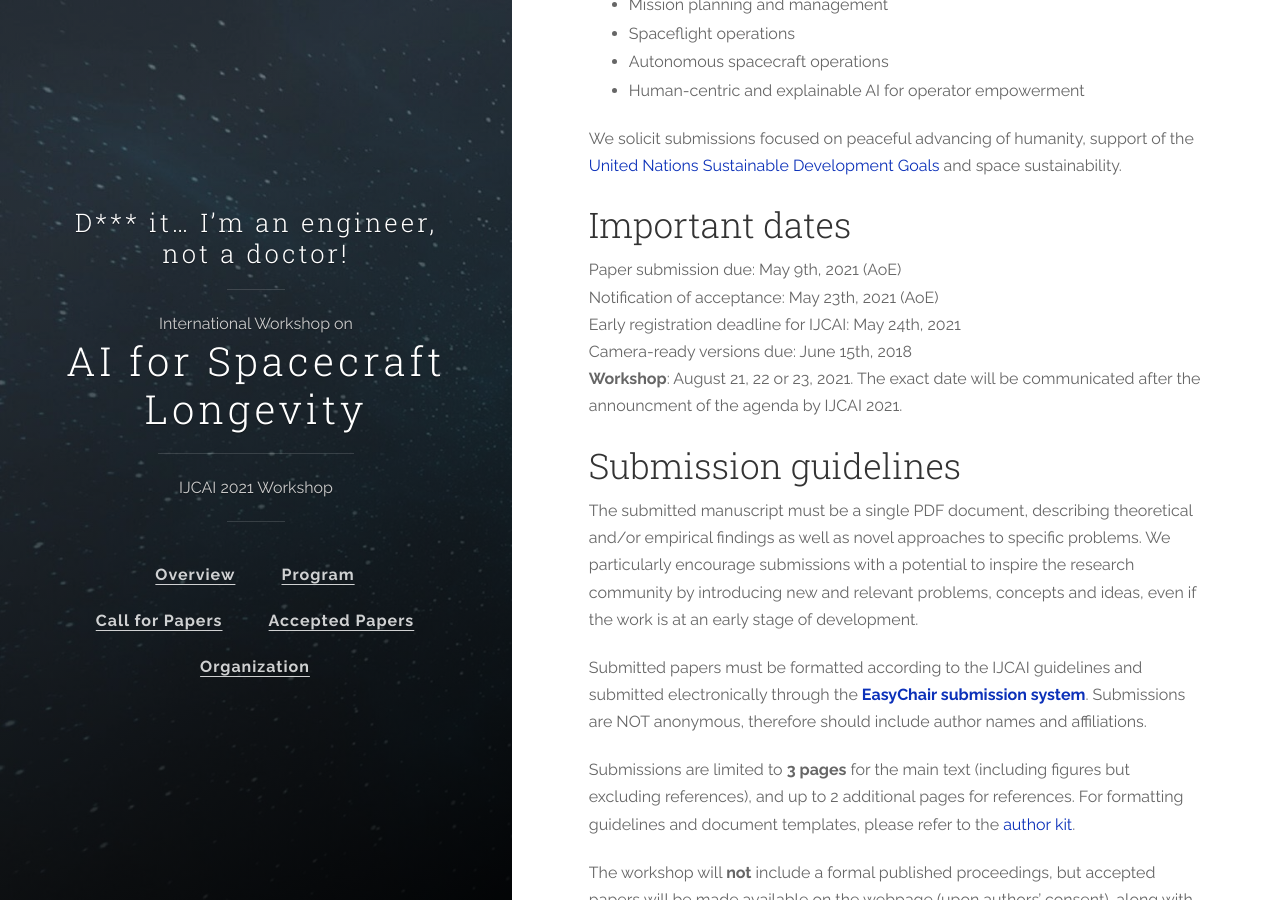
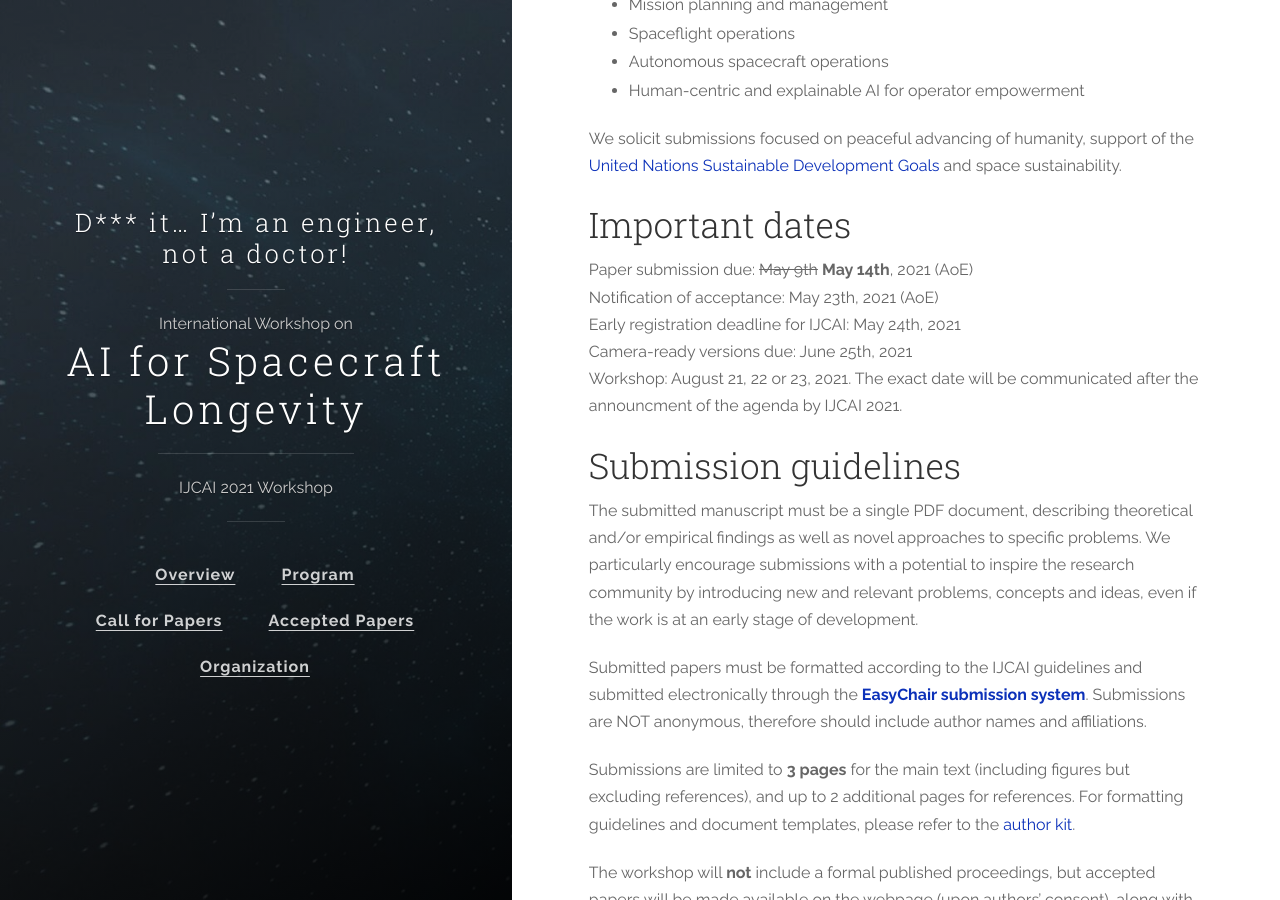
Before and after one commit to ai4spacecraft/ai4spacecraft.github.io, a Jekyll site: the page built from cfp.md, in a window 1280 px wide and 900 px high, scrolled down 735 px. Built offline with Jekyll 4.4.1, drawn with Linux system fonts in a browser that asks for light colours.

Commit message:
Update cfp.md

```diff
--- a/cfp.md
+++ b/cfp.md
@@ -35,11 +35,11 @@ We solicit submissions focused on peaceful advancing of humanity, support of the
 
 ## Important dates
 
-Paper submission due: May 9th, 2021 (AoE)<br/>
+Paper submission due: ~~May 9th~~ **May 14th**, 2021 (AoE)<br/>
 Notification of acceptance: May 23th, 2021 (AoE)<br/>
 Early registration deadline for IJCAI: May 24th, 2021<br/>
-Camera-ready versions due: June 15th, 2018<br/>
-**Workshop**: August 21, 22 or 23, 2021.
+Camera-ready versions due: June 25th, 2021<br/>
+Workshop: August 21, 22 or 23, 2021.
 The exact date will be communicated after the announcment of the agenda by IJCAI 2021.
 
 
```
